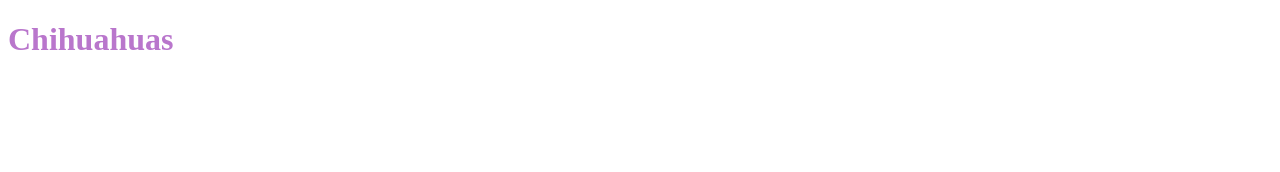
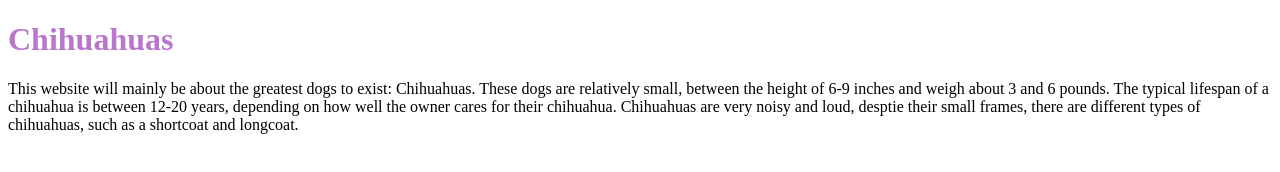
Before and after one commit to lsanders122/lsanders122.github.io, a plain HTML site: page index.html in a window 1280 px wide. Drawn offline with Linux system fonts and the light colour scheme.

Commit message:
Update index.html

```diff
--- a/index.html
+++ b/index.html
@@ -10,7 +10,11 @@
   </head>
   <body>
     <h1> Chihuahuas </h1>
-      <ul> </ul>
+      <p> This website will mainly be about the greatest dogs to exist: Chihuahuas. These dogs are relatively small,
+      between the height of 6-9 inches and weigh about  3 and 6 pounds. The typical lifespan of a chihuahua is between
+      12-20 years, depending on how well the owner cares for their chihuahua. Chihuahuas are very noisy and loud,
+      desptie their small frames, there are different types of chihuahuas, such as a shortcoat and longcoat. </p>
+
 
 
     </body>
```
